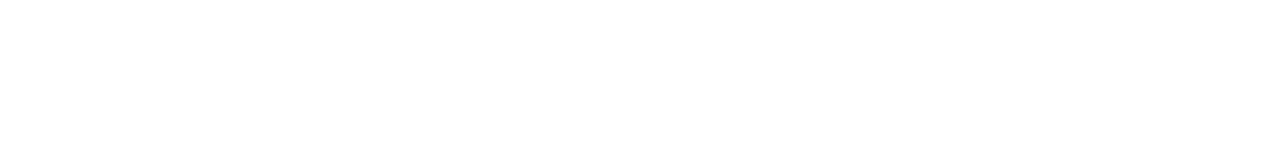
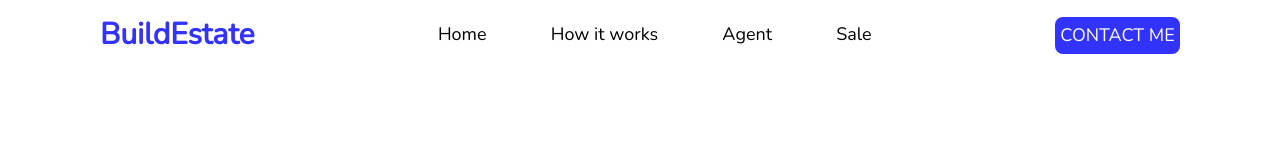
Before and after one commit to Ajeypalsingh/house-website, a plain HTML site: page index.html in a window 1280 px wide. Drawn offline with nearby package versions, Linux system fonts and the light colour scheme.

Commit message:
added reset

```diff
--- a/assets/styles/index.css
+++ b/assets/styles/index.css
@@ -0,0 +1,105 @@
+@import url("./reset.css");
+
+
+
+.container {
+  width: min(100% - 30px, 1080px);
+  margin-inline: auto;
+}
+
+header {
+  background-color: rgb(255, 255, 255);
+  height: 70px;
+  display: flex;
+  justify-content: space-between;
+  align-items: center;
+  box-shadow: 2px rgb(0 0 0 / 0.2);
+}
+
+
+.bar {
+  display: none;
+}
+
+h1 {
+  color: #3333ff;
+  font-size: 30px;
+  line-height: 70px;
+  font-weight: bold;
+  display: inline;
+}
+
+nav {
+  display: flex;
+}
+
+nav ul li {
+  display: inline;
+  line-height: 70px;
+}
+
+nav ul li+li {
+  margin-left: 20px;
+}
+
+nav ul li a {
+  text-decoration: none;
+  color: #000000;
+  font-size: 18px;
+  transition: all 0.25s ease-in-out;
+  border-radius: 10px;
+  padding: 5px 20px;
+}
+
+nav ul li a:hover {
+  background-color: #3333ff;
+  color: #fff;
+}
+
+header .bar {
+  color: #3333ff;
+  font-size: 28px;
+  line-height: 70px;
+  margin-right: 10px;
+}
+
+main {
+  height: 100vh;
+}
+
+a > button {
+    height: 37px;
+    width: 125px;
+    background-color: #3333ff;
+    color: #fff;
+    border-radius: 8px;
+    font-size: 18px;
+    text-transform: uppercase;
+}
+
+/*----Media-Quiries----*/
+
+@media (max-width: 992px) {
+  .column {width: calc(50% - 15px);}
+}
+
+@media (max-width: 796px) {
+  .container {width: min(100% - 15px, 1080px);}
+
+  nav ul {display: none;}
+
+  .bar{display: block;
+       float: right;
+}
+  a > button {display: none;}
+
+
+  .column {
+        width: calc(50% - 15px);
+        height: 350px;
+    }
+ }
+
+  @media (max-width: 480px) {
+    .column { width: 100%;}
+  }
--- /dev/null
+++ b/assets/styles/reset.css
@@ -0,0 +1,60 @@
+@charset "utf-8";
+
+/*----Reset----*/
+
+*, *::before, *::after {
+  box-sizing: border-box;
+}
+
+*{
+  margin: 0;
+  padding: 0;
+  font-family: inherit;
+  outline: none;
+  border-style: none;
+  vertical-align: baseline;
+}
+
+html{
+  height: 100%;
+  font-family: Nunito, Arial, Sans-serif;
+  font-size: 100%;
+  font-weight: 400;
+  line-height: 1.5;
+  text-rendering: geometricPrecision;
+  -webkit-font-smoothing: antialiased;
+  -moz-font-smoothing:grayscale;
+}
+
+ul, ol {
+  list-style: none;
+  text-decoration: none;
+}
+
+img, picture, video, canvas, svg {
+  display: block;
+  max-width:100% ;
+}
+
+p, h1, h2, h3, h4, h5, h6 {
+  overflow-wrap: break-word;
+}
+
+li, a, i, figure, img, button,
+input[type=button], input[type=submit] {
+  -webkit-user-select: none;
+     -moz-user-select: none;
+          user-select: none;
+}
+
+input, text, button {
+  -webkit-appearance: none;
+     -moz-appearance: none;
+          appearance: none;
+}
+
+input[type=button],
+input[type=submit],
+input[type=reset] {
+  cursor: pointer;
+}
--- a/index.html
+++ b/index.html
@@ -7,7 +7,7 @@
     <meta name="description" content="My web page">
     <meta name="keywords" content="html, css, web development, seo">
 
-    <title> Final-Project </title>
+    <title>Real Estate</title>
 
     <link rel="stylesheet" href="https://cdnjs.cloudflare.com/ajax/libs/font-awesome/6.2.1/css/all.min.css"/>
     <link rel="preconnect" href="https://fonts.googleapis.com">
@@ -17,6 +17,28 @@
     <link rel="stylesheet" href="./assets/styles/index.css" media="all">
   </head>
   <body>
+      <div class="container">
+      <header>
+          <h1>BuildEstate</h1>
+                <nav>
+                 <ul>
+                   <li><a href="#">Home</a></li>
+                   <li><a href="#">How it works</a></li>
+                   <li><a href="#">Agent</a></li>
+                   <li><a href="#">Sale</a></li>
+                 </ul>
 
+                </nav>
+                <a href="#" class="contact">
+                     <div class="bar">
+                    <i class="fa-solid fa-bars"></i>
+                  </div>
+                  <button>Contact me</button></a>
+            </header>
+        </div>
+
+     <main>
+
+     </main>
   </body>
 </html>
```
